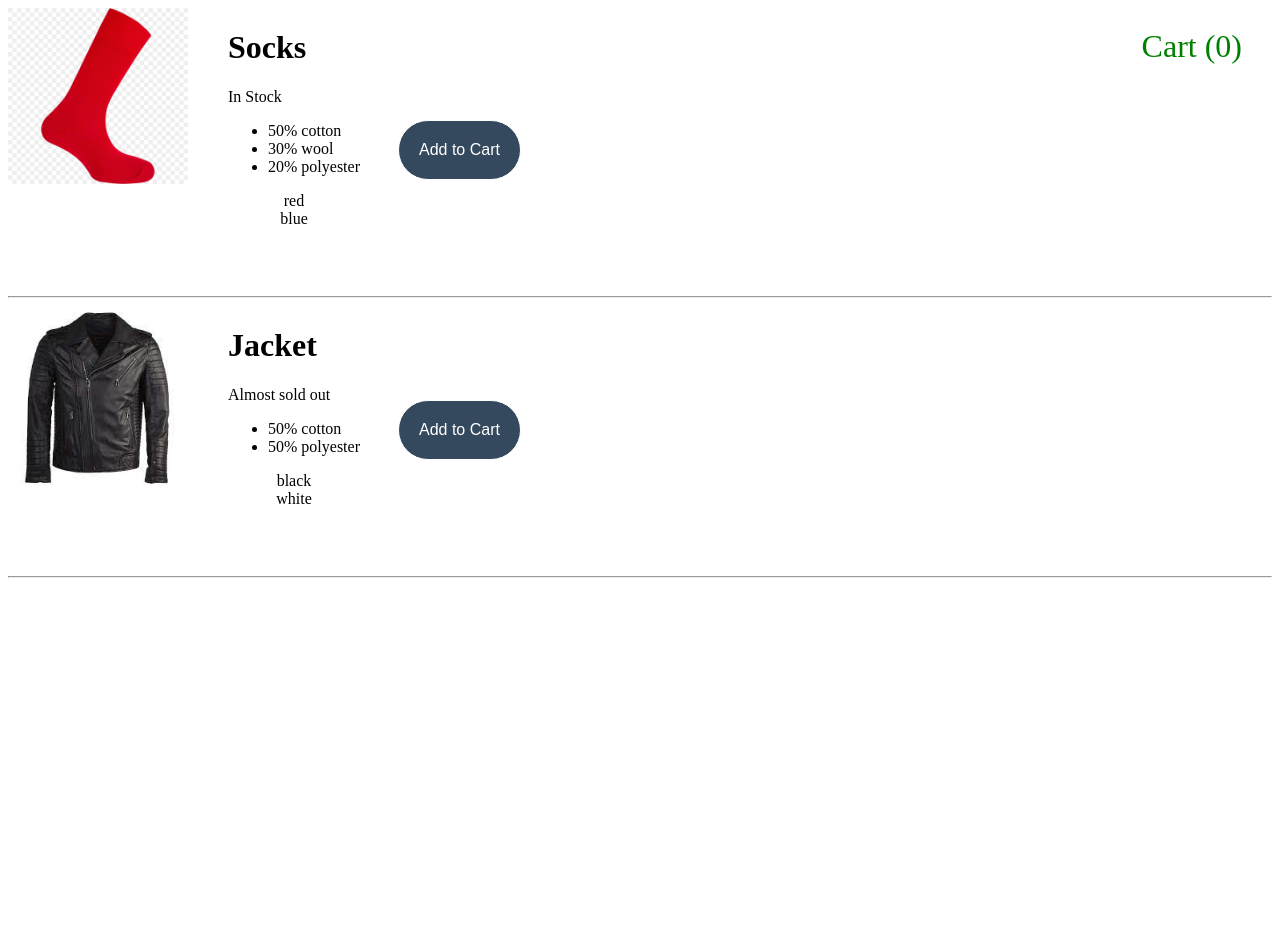
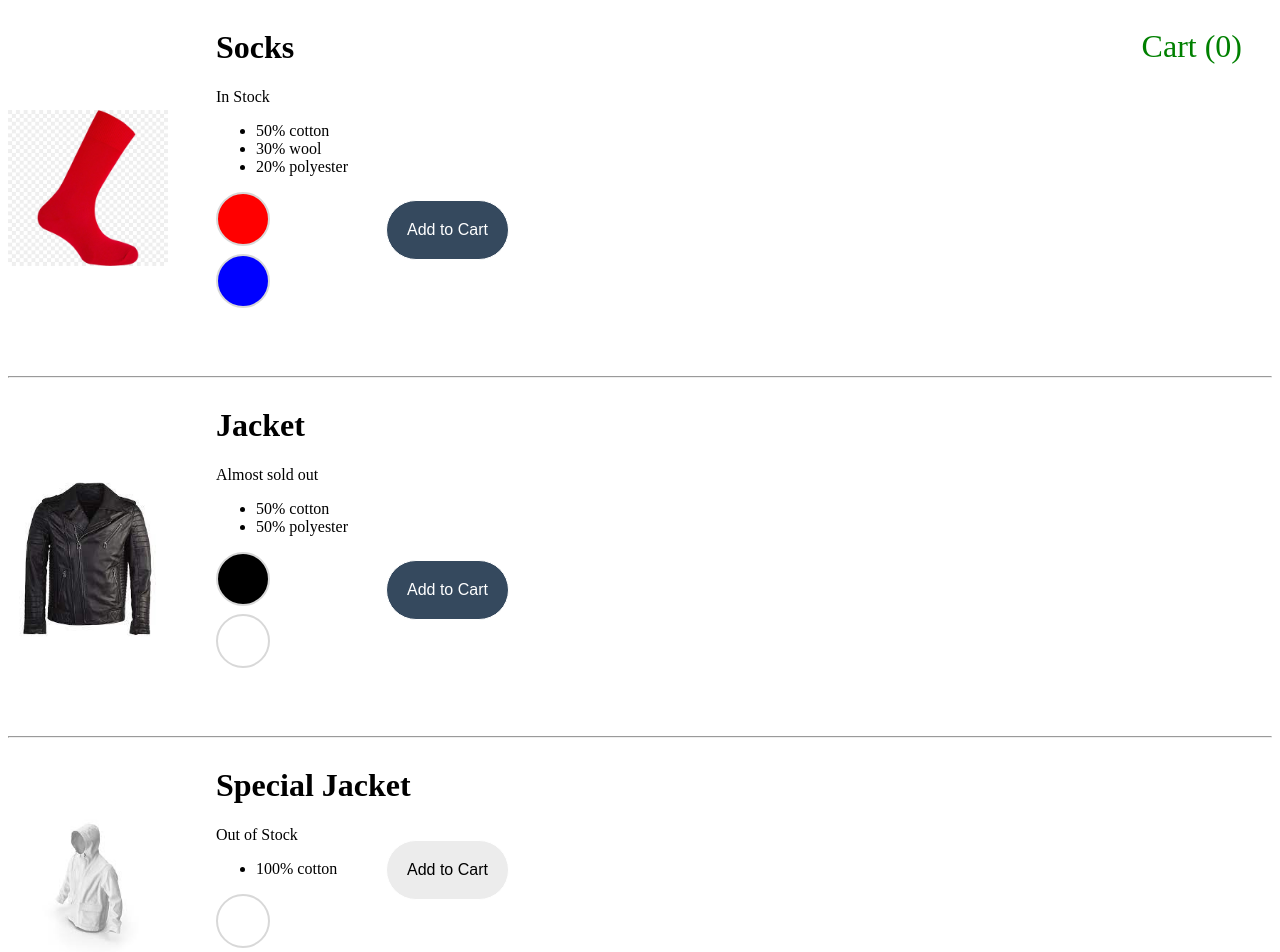
Before and after one commit to iOufakir/vuejs-typescript-basic, a Vue app: page / in a window 1280 px wide. Shown: the top 952 px of the page. Before the commit the page ends 800 px from the top, so only its background shows below. Built offline with nearby package versions, Linux system fonts and the light colour scheme.

Commit message:
Add class and style binding

```diff
--- a/src/components/Product.vue
+++ b/src/components/Product.vue
@@ -22,15 +22,20 @@
           <div
             v-for="variant in product.variants"
             :key="variant.id"
-            @mouseover="
-              $parent.updateImage(productIndex, variant.image)
-            "
-          >
-            {{ variant.color }}
-          </div>
+            @mouseover="$parent.updateImage(productIndex, variant.image)"
+            class="color-circle"
+            :style="{ backgroundColor: variant.color }"
+          />
         </div>
 
-        <button class="button" @click="$parent.addToCart">Add to Cart</button>
+        <button
+          class="button"
+          :class="{ disabledButton: product.inventory < 1 }"
+          :disabled="product.inventory < 1"
+          @click="$parent.addToCart"
+        >
+          Add to Cart
+        </button>
       </div>
     </div>
     <hr />
@@ -68,13 +73,40 @@ export default {
   flex-direction: row;
 }
 
+.product .product-image {
+  width: 160px;
+  margin-right: 48px;
+  position: relative;
+}
+
 .product .product-image img {
-  margin-right: 40px;
   width: 180px;
+  max-width: 100%;
+  vertical-align: middle;
+  position: absolute;
+  top: 0;
+  bottom: 0;
+  left: 0;
+  margin: auto;
 }
 
 .product .variants {
   text-align: center;
+}
+
+.product .color-circle {
+  width: 50px;
+  height: 50px;
+  margin-top: 8px;
+  border: 2px solid #d8d8d8;
+  border-radius: 50%;
+  cursor: pointer;
+}
+
+.product button.disabledButton {
+  background-color: #ececec;
+  color: black;
+  cursor: not-allowed;
 }
 
 .product .button {
--- a/src/services/products.service.ts
+++ b/src/services/products.service.ts
@@ -32,6 +32,16 @@ export default {
           { id: 24, color: "black", image: "assets/images/jacket-black.jpeg" },
           { id: 25, color: "white", image: "assets/images/jacket-white.jpeg" },
         ],
+      },
+      {
+        id: 3,
+        name: "Special Jacket",
+        image: "assets/images/jacket-white.jpeg",
+        inventory: 0,
+        details: ["100% cotton"],
+        variants: [
+          { id: 25, color: "white", image: "assets/images/jacket-white.jpeg" },
+        ],
       }
     );
   },
```
